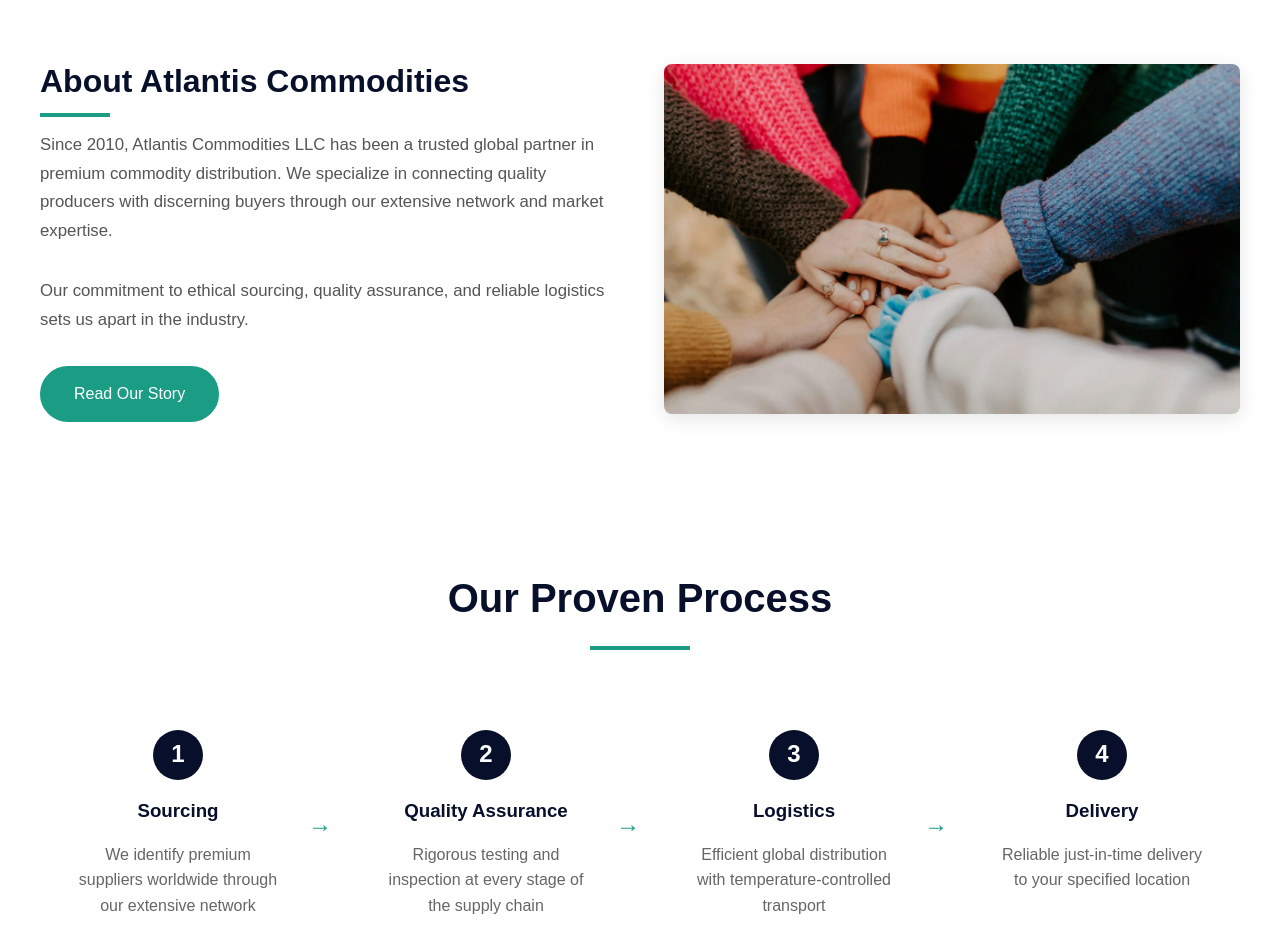
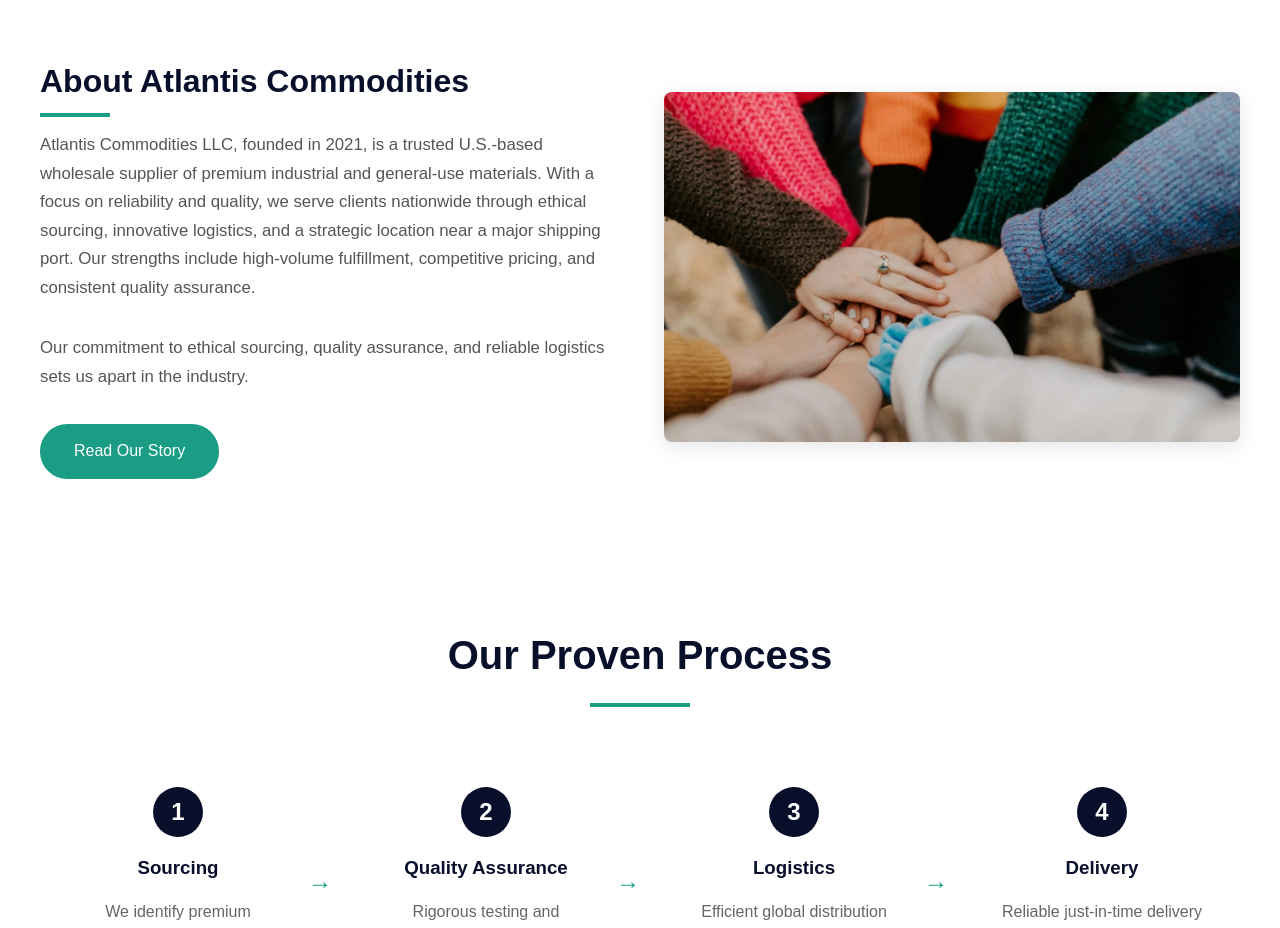
Before and after one commit to deeismyname/atlantis_commodities, a React (Create React App) app: page / in a window 1280 px wide. Shown: the part 800-1728 px from the top of the page. Built offline with nearby package versions, Linux system fonts and the light colour scheme.

Commit message:
fix about preview

```diff
--- a/src/components/AboutPreviewSection.js
+++ b/src/components/AboutPreviewSection.js
@@ -87,9 +87,10 @@
         <AboutContent>
           <h2>About Atlantis Commodities</h2>
           <p>
-            Since 2010, Atlantis Commodities LLC has been a trusted global partner in premium commodity distribution.
-            We specialize in connecting quality producers with discerning buyers through our extensive network and
-            market expertise.
+          Atlantis Commodities LLC, founded in 2021, is a trusted U.S.-based wholesale supplier of premium industrial and general-use materials.
+          With a focus on reliability and quality, we serve clients nationwide through ethical sourcing, innovative logistics,
+          and a strategic location near a major shipping port. Our strengths include high-volume fulfillment, competitive
+          pricing, and consistent quality assurance.
           </p>
           <p>
             Our commitment to ethical sourcing, quality assurance, and reliable logistics sets us apart in the industry.
```
